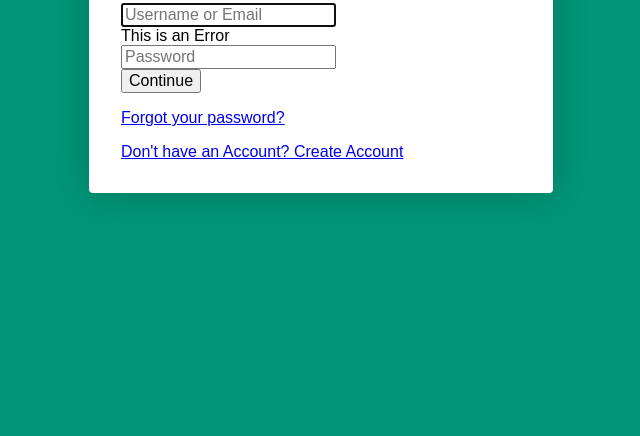
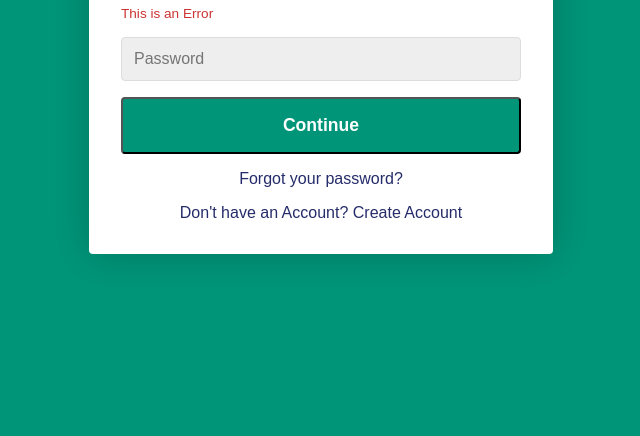
Before and after one commit to LucanCowell/Login-Page, a plain HTML site: page index.html in a window 1280 px wide. Shown: the part 364-800 px from the top of the page, without its empty margins (319-959 px from the left). Drawn offline with Linux system fonts and the light colour scheme.

Commit message:
Updated style.css

```diff
--- a/style.css
+++ b/style.css
@@ -39,6 +39,10 @@ body {
     margin-bottom: 0;
 }
 
+.formHidden {
+    display: none;
+}
+
 .formMessage {
     text-align:center;
     margin-bottom: 1rem;
@@ -51,3 +55,74 @@ body {
 .formMessageError {
     color: var(--colorError);
 }
+
+.formTitle {
+    margin-bottom: 2rem;
+    text-align: center;
+}
+
+.formInputGroup {
+    margin-bottom: 1rem;
+}
+
+.formInput {
+    display: block;
+    width: 100%;
+    padding: 0.75rem;
+    box-sizing: border-box;
+    border-radius: var(--borderRadius);
+    border: 1px solid #dddddd;
+    outline: none;
+    background: #eeeeee;
+    transition: background 0.2s, border-color 0.2s;
+}
+
+.formInput:focus {
+    border-color: var(--colorPrimary);
+    background-color: #ffffff;
+}
+
+.formInputError {
+    color: var(--colorError);
+    border-color: var(--colorError);
+}
+
+.formInputErrorMessage {
+    margin-top: 0.5rem;
+    font-size: 0.85rem;
+    color: var(--colorError);
+}
+
+.formButton {
+    width: 100%;
+    padding: 1rem 2rem;
+    font-weight: bold;
+    font-size: 1.1rem;
+    color: #ffffff;
+    border-radius: var(--borderRadius);
+    outline: none;
+    cursor: pointer;
+    background: var(--colorPrimary);
+}
+
+.formButton:hover {
+    background: var(--colorPrimaryDark);
+}
+
+.formButton:active {
+    transform: scale(0.98);
+}
+
+.formText {
+    text-align: center;
+}
+
+.formLink {
+    color: var(--colorSecondary);
+    text-decoration: none;
+    cursor: pointer;
+}
+
+.formLink:hover {
+    text-decoration: underline;
+}
```
